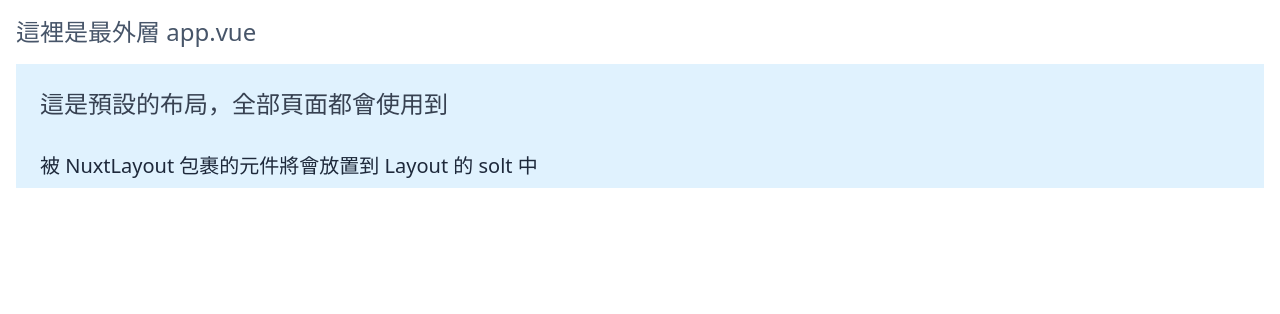
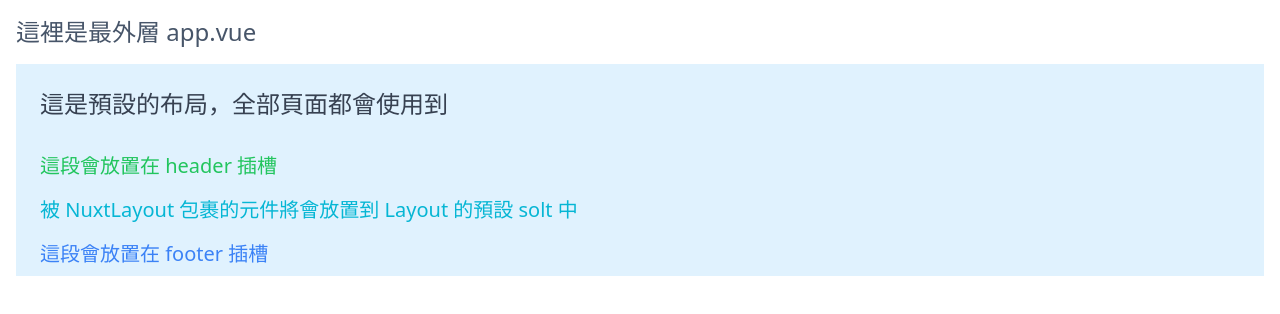
Before and after one commit to ryanchien8125/ithome-2022-ironman-nuxt3, a Nuxt app: page / in a window 1280 px wide. Shown: the top 314 px of the page. Built offline with nearby package versions, Linux system fonts and the light colour scheme.

Commit message:
在布局模板中建立多個插槽

```diff
--- a/app.vue
+++ b/app.vue
@@ -2,9 +2,17 @@
   <div class="m-4 bg-white">
     <p class="pb-4 text-2xl text-slate-600">這裡是最外層 app.vue</p>
     <NuxtLayout name="default">
-      <p class="px-6 pt-4 text-xl text-slate-800">
-        被 NuxtLayout 包裹的元件將會放置到 Layout 的 solt 中
-      </p>
+      <template #header>
+        <p class="px-6 pt-4 text-xl text-green-500">這段會放置在 header 插槽</p>
+      </template>
+      <template #default>
+        <p class="px-6 pt-4 text-xl text-cyan-500">
+          被 NuxtLayout 包裹的元件將會放置到 Layout 的預設 solt 中
+        </p>
+      </template>
+      <template #footer>
+        <p class="px-6 pt-4 text-xl text-blue-500">這段會放置在 footer 插槽</p>
+      </template>
     </NuxtLayout>
   </div>
 </template>
--- a/layouts/default.vue
+++ b/layouts/default.vue
@@ -1,6 +1,8 @@
 <template>
   <div class="bg-sky-100 py-2">
     <p class="px-6 py-4 text-2xl text-gray-700">這是預設的布局，全部頁面都會使用到</p>
+    <slot name="header" />
     <slot />
+    <slot name="footer" />
   </div>
 </template>
```
